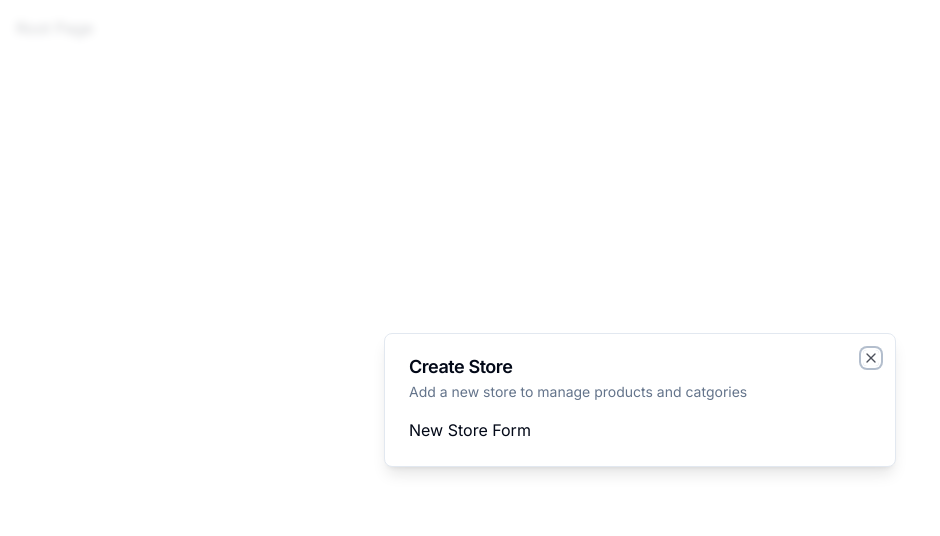
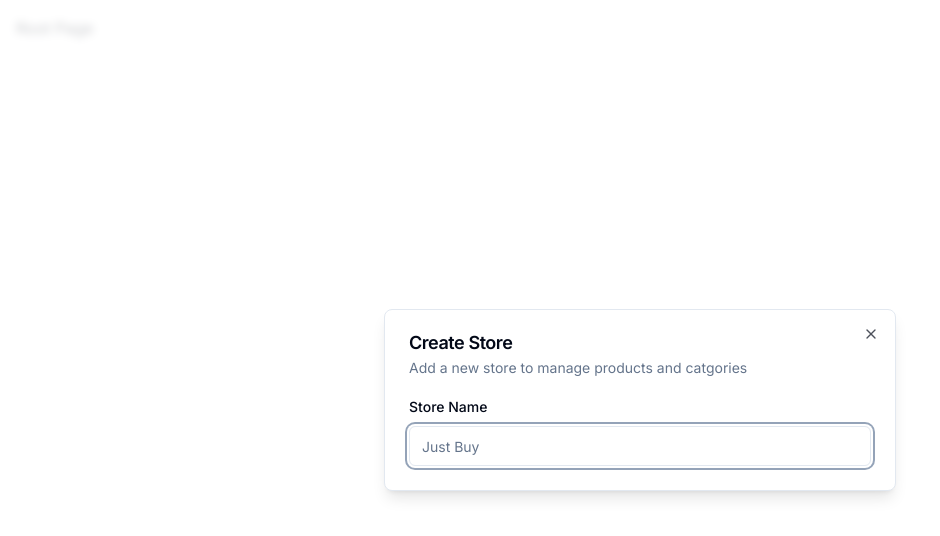
Before and after one commit to Stephen-Ibe/justbuy, a Next.js app: page / in a window 1280 px wide. Shown: the top 536 px of the page, without its empty margins (0-940 px from the left). Built offline with nearby package versions, Linux system fonts and the light colour scheme.

Commit message:
integrate react-hook-form, zod for validation and create store UI

```diff
--- a/components/modals/store.modal.tsx
+++ b/components/modals/store.modal.tsx
@@ -1,10 +1,30 @@
 "use client";
 
 import { useStoreModal } from "@/hooks/use-store-modal";
+import { zodResolver } from "@hookform/resolvers/zod";
+import { useForm } from "react-hook-form";
+import { z } from "zod";
+import { Form, FormControl, FormField, FormItem, FormLabel } from "../ui/form";
+import { Input } from "../ui/input";
 import { Modal } from "../ui/modal";
+
+const FormSchema = z.object({
+  name: z.string().min(2, { message: "Store name is required." }),
+});
 
 const StoreModal = () => {
   const { isOpen, onClose } = useStoreModal();
+
+  const form = useForm<z.infer<typeof FormSchema>>({
+    resolver: zodResolver(FormSchema),
+    defaultValues: {
+      name: "",
+    },
+  });
+
+  const onSubmit = async (values: z.infer<typeof FormSchema>) => {
+    console.log(values);
+  };
 
   return (
     <Modal
@@ -13,7 +33,26 @@
       isOpen={isOpen}
       onClose={onClose}
     >
-      New Store Form
+      <>
+        <div className="space-y-4">
+          <Form {...form}>
+            <form onSubmit={form.handleSubmit(onSubmit)}>
+              <FormField
+                control={form.control}
+                name="name"
+                render={({ field }) => (
+                  <FormItem>
+                    <FormLabel>Store Name</FormLabel>
+                    <FormControl>
+                      <Input placeholder="Just Buy" {...field} />
+                    </FormControl>
+                  </FormItem>
+                )}
+              />
+            </form>
+          </Form>
+        </div>
+      </>
     </Modal>
   );
 };
--- /dev/null
+++ b/components/ui/form.tsx
@@ -0,0 +1,176 @@
+import * as React from "react"
+import * as LabelPrimitive from "@radix-ui/react-label"
+import { Slot } from "@radix-ui/react-slot"
+import {
+  Controller,
+  ControllerProps,
+  FieldPath,
+  FieldValues,
+  FormProvider,
+  useFormContext,
+} from "react-hook-form"
+
+import { cn } from "@/lib/utils"
+import { Label } from "@/components/ui/label"
+
+const Form = FormProvider
+
+type FormFieldContextValue<
+  TFieldValues extends FieldValues = FieldValues,
+  TName extends FieldPath<TFieldValues> = FieldPath<TFieldValues>
+> = {
+  name: TName
+}
+
+const FormFieldContext = React.createContext<FormFieldContextValue>(
+  {} as FormFieldContextValue
+)
+
+const FormField = <
+  TFieldValues extends FieldValues = FieldValues,
+  TName extends FieldPath<TFieldValues> = FieldPath<TFieldValues>
+>({
+  ...props
+}: ControllerProps<TFieldValues, TName>) => {
+  return (
+    <FormFieldContext.Provider value={{ name: props.name }}>
+      <Controller {...props} />
+    </FormFieldContext.Provider>
+  )
+}
+
+const useFormField = () => {
+  const fieldContext = React.useContext(FormFieldContext)
+  const itemContext = React.useContext(FormItemContext)
+  const { getFieldState, formState } = useFormContext()
+
+  const fieldState = getFieldState(fieldContext.name, formState)
+
+  if (!fieldContext) {
+    throw new Error("useFormField should be used within <FormField>")
+  }
+
+  const { id } = itemContext
+
+  return {
+    id,
+    name: fieldContext.name,
+    formItemId: `${id}-form-item`,
+    formDescriptionId: `${id}-form-item-description`,
+    formMessageId: `${id}-form-item-message`,
+    ...fieldState,
+  }
+}
+
+type FormItemContextValue = {
+  id: string
+}
+
+const FormItemContext = React.createContext<FormItemContextValue>(
+  {} as FormItemContextValue
+)
+
+const FormItem = React.forwardRef<
+  HTMLDivElement,
+  React.HTMLAttributes<HTMLDivElement>
+>(({ className, ...props }, ref) => {
+  const id = React.useId()
+
+  return (
+    <FormItemContext.Provider value={{ id }}>
+      <div ref={ref} className={cn("space-y-2", className)} {...props} />
+    </FormItemContext.Provider>
+  )
+})
+FormItem.displayName = "FormItem"
+
+const FormLabel = React.forwardRef<
+  React.ElementRef<typeof LabelPrimitive.Root>,
+  React.ComponentPropsWithoutRef<typeof LabelPrimitive.Root>
+>(({ className, ...props }, ref) => {
+  const { error, formItemId } = useFormField()
+
+  return (
+    <Label
+      ref={ref}
+      className={cn(error && "text-destructive", className)}
+      htmlFor={formItemId}
+      {...props}
+    />
+  )
+})
+FormLabel.displayName = "FormLabel"
+
+const FormControl = React.forwardRef<
+  React.ElementRef<typeof Slot>,
+  React.ComponentPropsWithoutRef<typeof Slot>
+>(({ ...props }, ref) => {
+  const { error, formItemId, formDescriptionId, formMessageId } = useFormField()
+
+  return (
+    <Slot
+      ref={ref}
+      id={formItemId}
+      aria-describedby={
+        !error
+          ? `${formDescriptionId}`
+          : `${formDescriptionId} ${formMessageId}`
+      }
+      aria-invalid={!!error}
+      {...props}
+    />
+  )
+})
+FormControl.displayName = "FormControl"
+
+const FormDescription = React.forwardRef<
+  HTMLParagraphElement,
+  React.HTMLAttributes<HTMLParagraphElement>
+>(({ className, ...props }, ref) => {
+  const { formDescriptionId } = useFormField()
+
+  return (
+    <p
+      ref={ref}
+      id={formDescriptionId}
+      className={cn("text-sm text-muted-foreground", className)}
+      {...props}
+    />
+  )
+})
+FormDescription.displayName = "FormDescription"
+
+const FormMessage = React.forwardRef<
+  HTMLParagraphElement,
+  React.HTMLAttributes<HTMLParagraphElement>
+>(({ className, children, ...props }, ref) => {
+  const { error, formMessageId } = useFormField()
+  const body = error ? String(error?.message) : children
+
+  if (!body) {
+    return null
+  }
+
+  return (
+    <p
+      ref={ref}
+      id={formMessageId}
+      className={cn("text-sm font-medium text-destructive", className)}
+      {...props}
+    >
+      {body}
+    </p>
+  )
+})
+FormMessage.displayName = "FormMessage"
+
+export {
+  useFormField,
+  Form,
+  FormItem,
+  FormLabel,
+  FormControl,
+  FormDescription,
+  FormMessage,
+  FormField,
+}
--- /dev/null
+++ b/components/ui/input.tsx
@@ -0,0 +1,25 @@
+import * as React from "react"
+
+import { cn } from "@/lib/utils"
+
+export interface InputProps
+  extends React.InputHTMLAttributes<HTMLInputElement> {}
+
+const Input = React.forwardRef<HTMLInputElement, InputProps>(
+  ({ className, type, ...props }, ref) => {
+    return (
+      <input
+        type={type}
+        className={cn(
+          "flex h-10 w-full rounded-md border border-input bg-background px-3 py-2 text-sm ring-offset-background file:border-0 file:bg-transparent file:text-sm file:font-medium placeholder:text-muted-foreground focus-visible:outline-none focus-visible:ring-2 focus-visible:ring-ring focus-visible:ring-offset-2 disabled:cursor-not-allowed disabled:opacity-50",
+          className
+        )}
+        ref={ref}
+        {...props}
+      />
+    )
+  }
+)
+Input.displayName = "Input"
+
+export { Input }
--- /dev/null
+++ b/components/ui/label.tsx
@@ -0,0 +1,26 @@
+"use client"
+
+import * as React from "react"
+import * as LabelPrimitive from "@radix-ui/react-label"
+import { cva, type VariantProps } from "class-variance-authority"
+
+import { cn } from "@/lib/utils"
+
+const labelVariants = cva(
+  "text-sm font-medium leading-none peer-disabled:cursor-not-allowed peer-disabled:opacity-70"
+)
+
+const Label = React.forwardRef<
+  React.ElementRef<typeof LabelPrimitive.Root>,
+  React.ComponentPropsWithoutRef<typeof LabelPrimitive.Root> &
+    VariantProps<typeof labelVariants>
+>(({ className, ...props }, ref) => (
+  <LabelPrimitive.Root
+    ref={ref}
+    className={cn(labelVariants(), className)}
+    {...props}
+  />
+))
+Label.displayName = LabelPrimitive.Root.displayName
+
+export { Label }
--- a/package.json
+++ b/package.json
@@ -10,7 +10,9 @@
   },
   "dependencies": {
     "@clerk/nextjs": "^4.21.14",
+    "@hookform/resolvers": "^3.1.1",
     "@radix-ui/react-dialog": "^1.0.4",
+    "@radix-ui/react-label": "^2.0.2",
     "@radix-ui/react-slot": "^1.0.2",
     "@types/node": "20.4.0",
     "@types/react": "18.2.14",
@@ -25,10 +27,12 @@
     "postcss": "8.4.25",
     "react": "18.2.0",
     "react-dom": "18.2.0",
+    "react-hook-form": "^7.45.1",
     "tailwind-merge": "^1.13.2",
     "tailwindcss": "3.3.2",
     "tailwindcss-animate": "^1.0.6",
     "typescript": "5.1.6",
+    "zod": "^3.21.4",
     "zustand": "^4.3.9"
   }
 }
```
Also changed, not shown: 1 other file (tests, documents, lock files or other folders).
